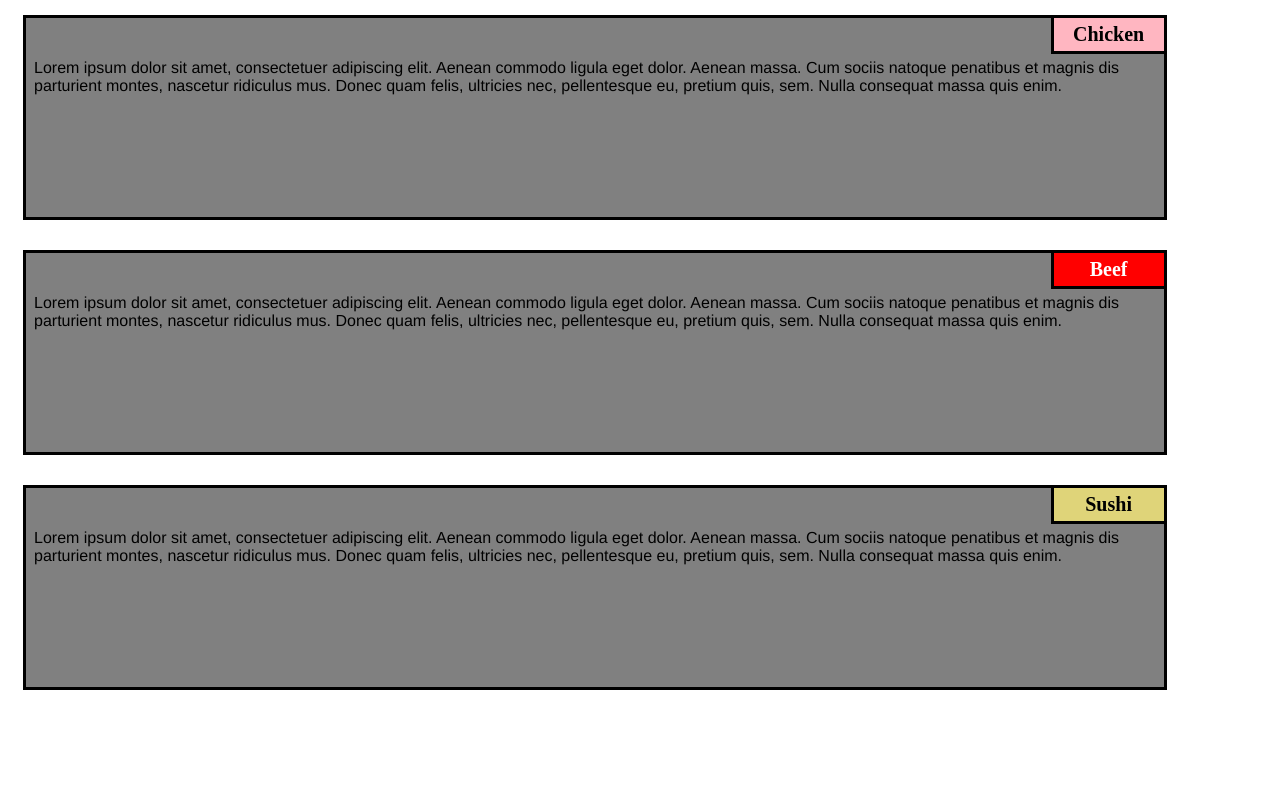
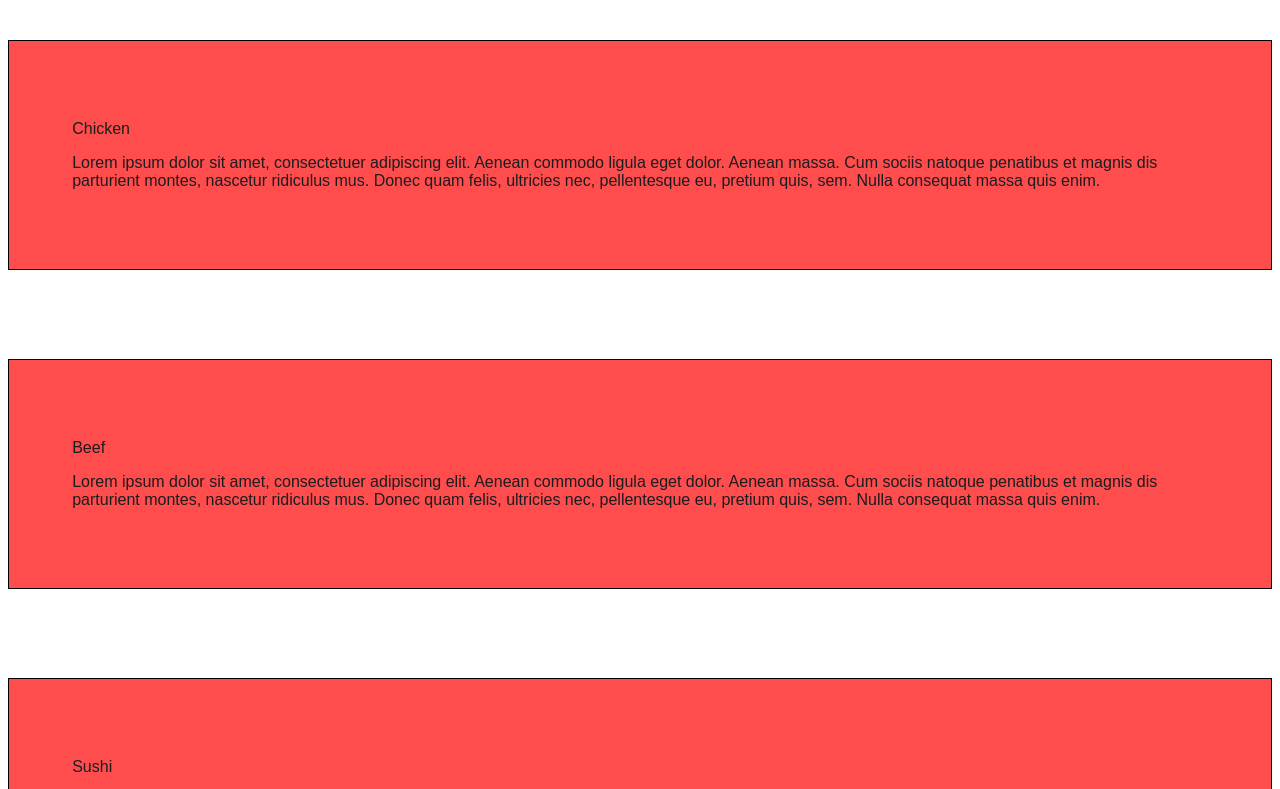
Before and after one commit to MessaoudiAya/new-project, a plain HTML site: page index.html in a window 1280 px wide. Shown: the part 107-896 px from the top of the page. Before the commit the page ends 820 px from the top, so only its background shows below. Drawn offline with Linux system fonts and the light colour scheme.

Commit message:
Update style.css

```diff
--- a/style.css
+++ b/style.css
@@ -1,125 +1,26 @@
-/basic style/
-    * {
-        box-sizing: border-box;
-    }
+body {
+    color: #1c1c20;
+    font-family: 'Oxygen', sans-serif;
+}
 
-    body {
-        background-color: white;
-    }
+.navbar {
+    border: 0;
+    border-radius: 0;
+}
 
-    h1 {
-       margin-bottom: 15px;
-    text-align: center;
-    color: #ff4532;
-    font-size: 50px;
-    }
+.navbar-default .navbar-brand{
+    color: #1c1c20;
+}
 
-    section {
-        position: relative;
-        padding: 15px;
-        width: 90%;
-    }
+h2 {
+    margin-top: 20px;
+}
 
-    p {
-        position: relative;
-        clear: right;
-    }
+section {
+    border: 1px solid #000;
+    margin-top: 7%;
+    margin-bottom: 3%;
+    padding: 5%;
+    background-color: rgba(255, 0, 0, .7);
 
-    div {
-        position: relative;
-        background-color: gray;
-        border: 3.5px solid black;
-        width: 100%;
-        margin-left: auto;
-        margin-right: auto;
-        margin-bottom: auto;
-    }
-
-    .sub1 {
-        float: right;
-        width: 100px;
-        padding: 5px;
-        margin: -3px -3px 0px;
-        border: 3.5px solid black;
-        text-align: center;
-        font-size: 125%;
-        font-weight: bold;
-        background-color: #FFB6C1;
-
-    }
-
-    .sub2 {
-        float: right;
-        color: white;
-        width: 100px;
-        padding: 5px;
-        margin: -3px -3px 0px;
-        border: 3.5px solid black;
-        text-align: center;
-        font-size: 125%;
-        font-weight: bold;
-        background-color: #FF0000;
-
-    }
-
-    .sub3 {
-        color: black;
-        float: right;
-        width: 100px;
-        padding: 5px;
-         margin: -3px -3px 0px;
-        border: 3.5px solid black;
-        text-align: center;
-        font-size: 125%;
-        font-weight: bold;
-        background-color: rgb(223, 212, 121);
-
-    }
-
-    .content {
-        padding: 5px;
-        border: none;
-        background-color: gray;
-        font-family: Helvetica;
-        color: black;
-        margin: 3px ;
-        height: 150px;
-        overflow: auto;
-    }
-
-    .row {
-        width: 90%;
-    }
-
-    /desktop version/
-    @media (min-width: 992px) {
-        .column-lg-4 {
-            float: left;
-            width: 33.33%;
-        }
-    }
-
-    /tablet version/
-    @media (min-width: 768px) and (max-width: 991px) {
-        .colmn-md-6 {
-            float: left;
-            width: 50%;
-            margin-left: auto;
-            margin-right: auto;
-        }
-
-        .colmn-md-12 {
-            float: left;
-            width: 100%;
-            margin-left: auto;
-            margin-right: auto;
-        }
-    }
-
-    /mobile version/
-    @media (max-width: 767px) {
-        .colmn-sm-12 {
-            float: left;
-            width: 100%;
-        }
-    }
+}
```
